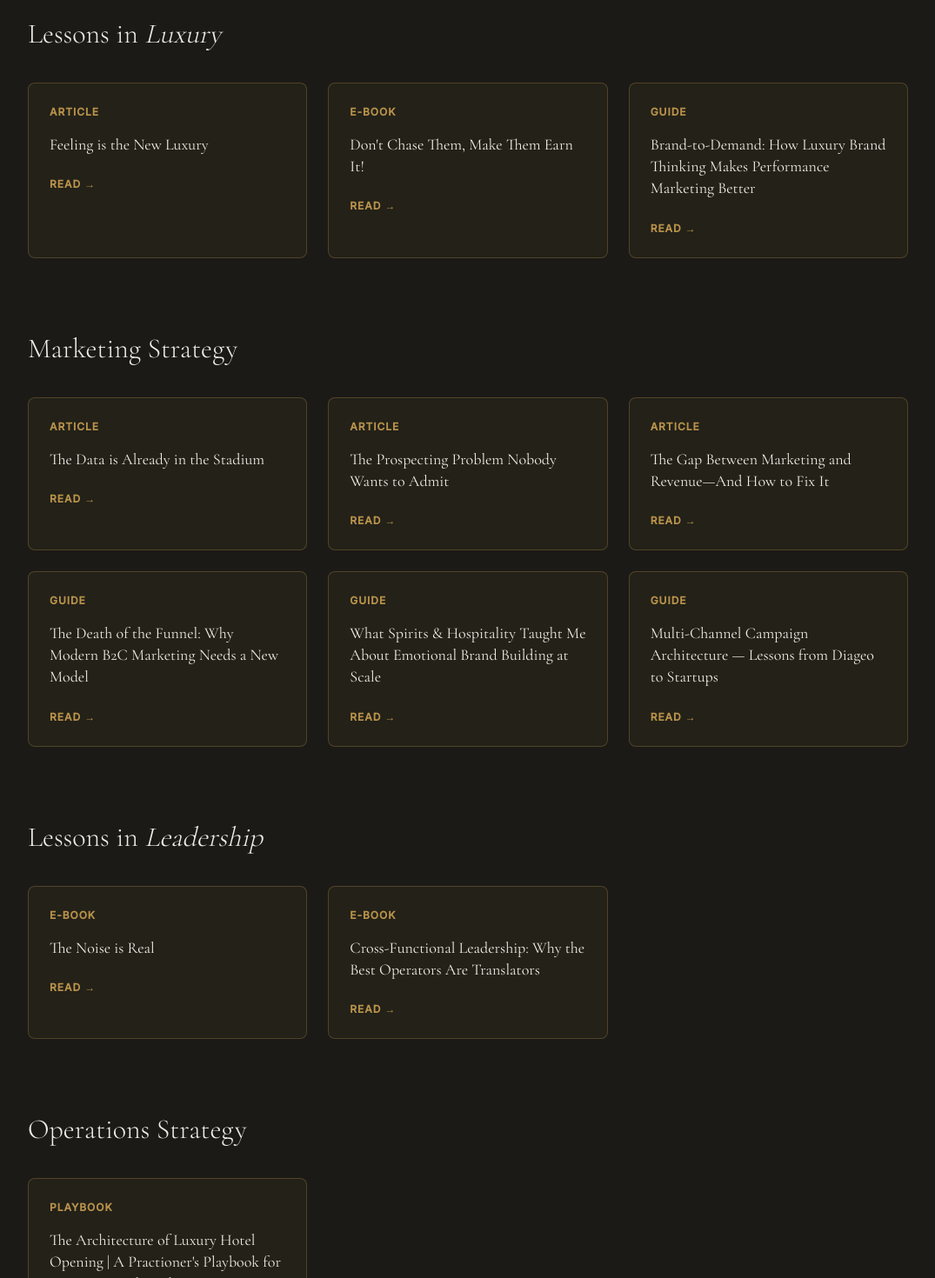
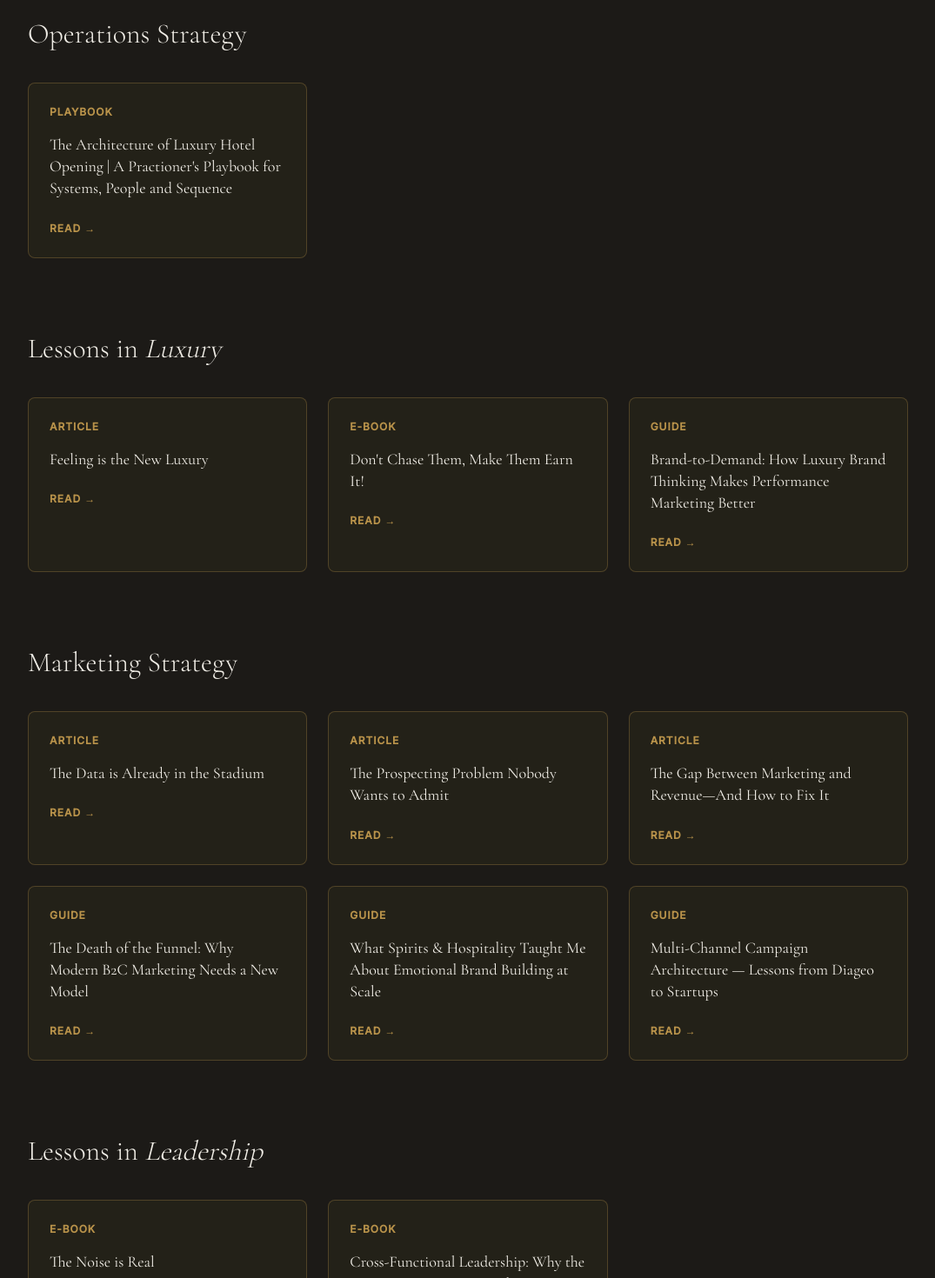
Before and after one commit to letsnavigatebmw/aperture-hospitality, a Next.js app: page /insights in a window 1280 px wide. Shown: the part 1660-3130 px from the top of the page at 87% size, without its empty margins (102-1177 px from the left). Built offline with nearby package versions, Linux system fonts and the light colour scheme.

Commit message:
Move Operations Strategy section to correct position after Commercial Strategy

```diff
--- a/app/insights/page.tsx
+++ b/app/insights/page.tsx
@@ -242,6 +242,14 @@ export default function InsightsPage() {
             <ContentGrid items={commercialStrategy} />
           </div>
 
+          {/* Operations Strategy */}
+          <div style={{ marginBottom: '5rem' }} className="insights-section">
+            <h2 style={{ fontFamily: "'Cormorant Garamond', Georgia, serif", fontSize: 'clamp(1.5rem, 3vw, 2rem)', fontWeight: 300, color: '#F0EDE6', marginBottom: '2rem' }} className="insights-section-heading">
+              Operations Strategy
+            </h2>
+            <ContentGrid items={operationsStrategy} />
+          </div>
+
           {/* Lessons in Luxury */}
           <div style={{ marginBottom: '5rem' }} className="insights-section">
             <h2 style={{ fontFamily: "'Cormorant Garamond', Georgia, serif", fontSize: 'clamp(1.5rem, 3vw, 2rem)', fontWeight: 300, color: '#F0EDE6', marginBottom: '2rem' }} className="insights-section-heading">
@@ -264,14 +272,6 @@ export default function InsightsPage() {
               Lessons in <em style={{ fontStyle: 'italic' }}>Leadership</em>
             </h2>
             <ContentGrid items={lessonsInLeadership} />
-          </div>
-
-          {/* Operations Strategy */}
-          <div style={{ marginBottom: '5rem' }} className="insights-section">
-            <h2 style={{ fontFamily: "'Cormorant Garamond', Georgia, serif", fontSize: 'clamp(1.5rem, 3vw, 2rem)', fontWeight: 300, color: '#F0EDE6', marginBottom: '2rem' }} className="insights-section-heading">
-              Operations Strategy
-            </h2>
-            <ContentGrid items={operationsStrategy} />
           </div>
         </div>
       </section>
```
